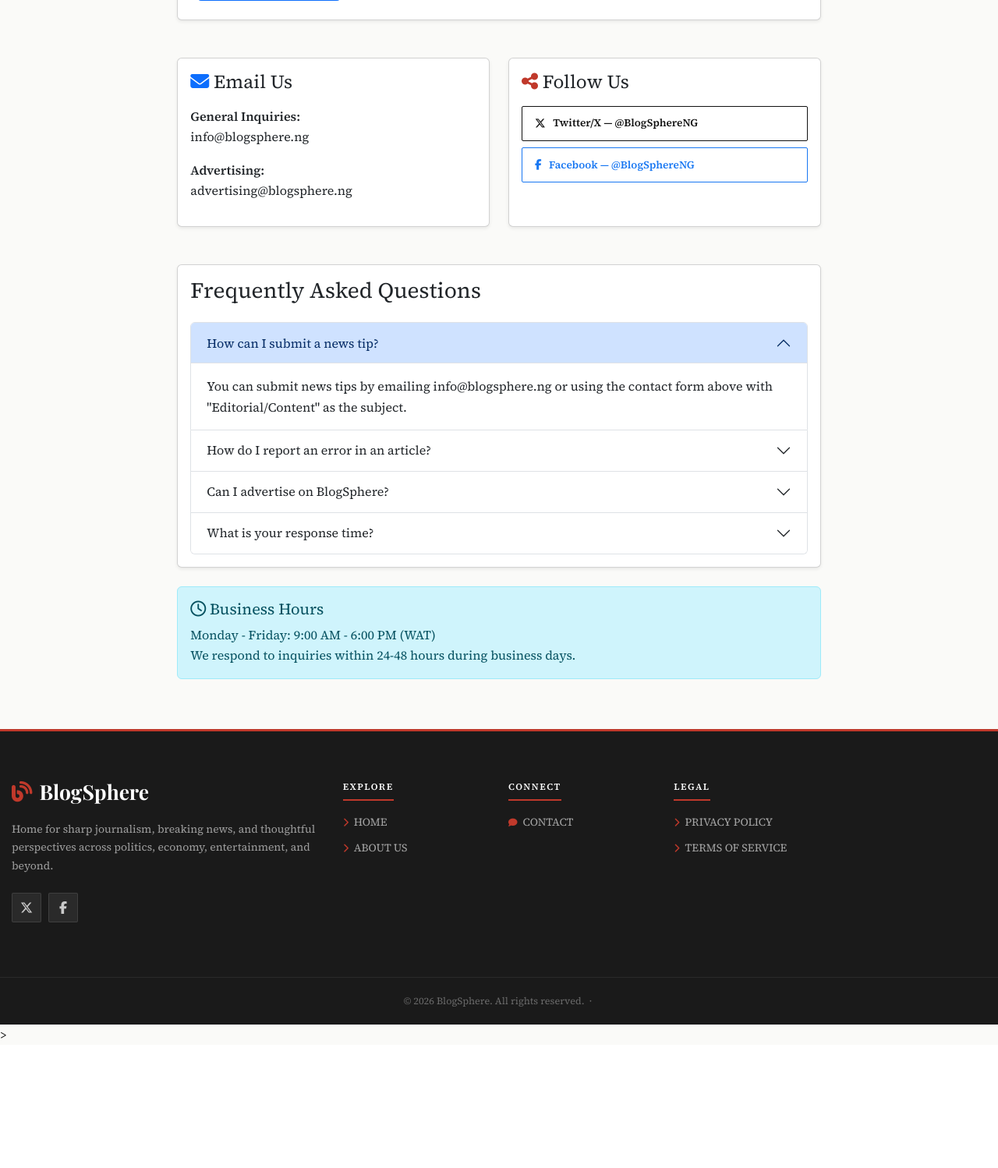
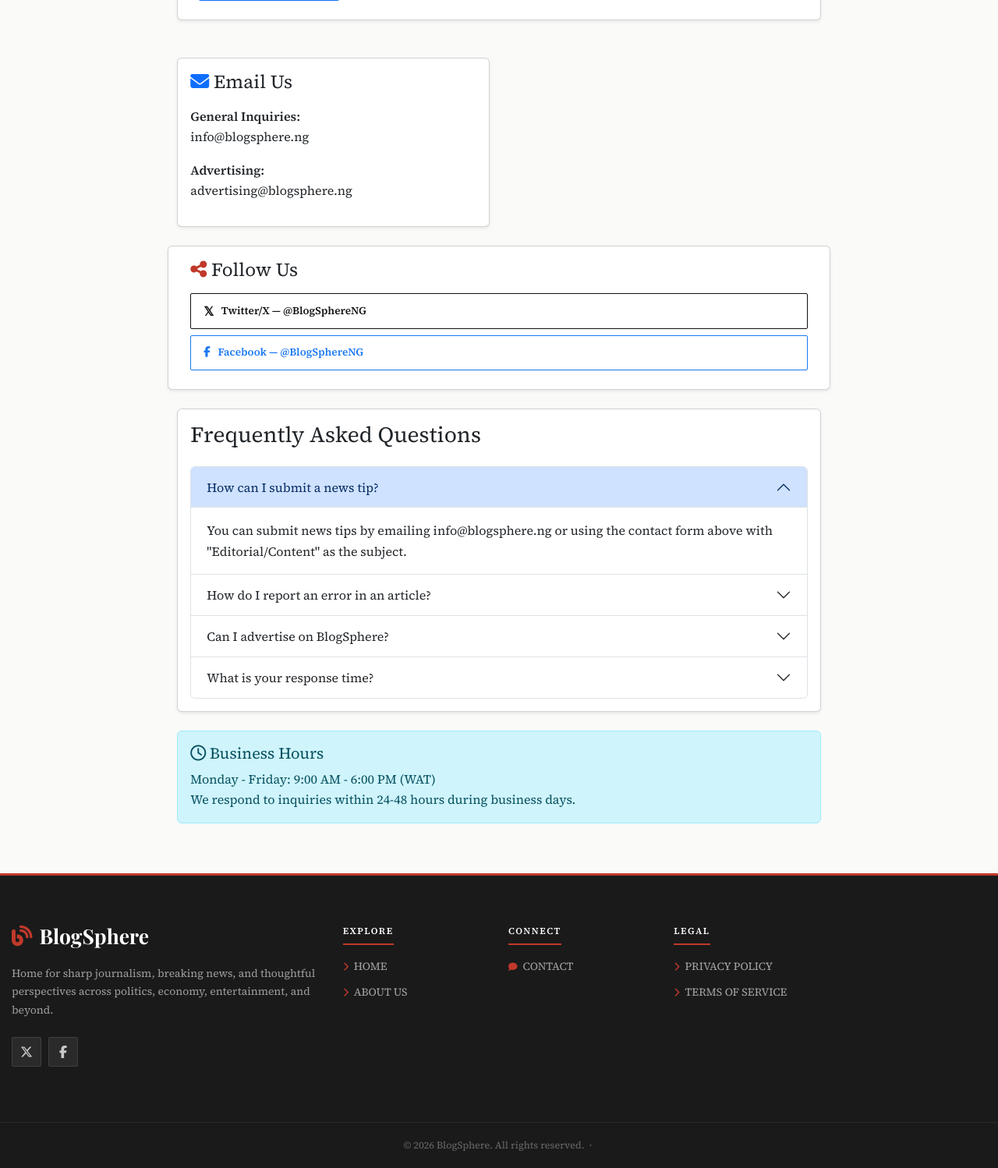
Before and after one commit to Sheddo7/BlogSphere, a Django app: page /contact/ in a window 1280 px wide. Shown: the part 873-2371 px from the top of the page at 78% size. Before the commit the page ends 2205 px from the top, so only its background shows below. Run offline with Django 5.2, Linux system fonts and the light colour scheme; data that the repository does not hold is empty; parts of the project's set-up code (start-up, migrations or seed data) failed here and were passed over; some libraries are stand-ins or nearby versions.

Commit message:
contact us

```diff
--- a/templates/blog/contact.html
+++ b/templates/blog/contact.html
@@ -72,26 +72,20 @@
                     </div>
                 </div>
 
-                <div class="col-md-6 mb-4">
                 <div class="card h-100 shadow-sm">
                     <div class="card-body">
                         <h4 class="card-title mb-3">
                             <i class="fas fa-share-alt" style="color:#c0392b;"></i> Follow Us
                         </h4>
-                            <div class="d-flex flex-column gap-2">
-                                <a href="{{ twitter_url }}"
-                                   style="display:flex;align-items:center;gap:.6rem;padding:.65rem 1rem;border:1.5px solid #111;border-radius:2px;text-decoration:none;color:#111;font-size:.85rem;font-weight:600;transition:all .18s;"
-                                   onmouseover="this.style.background='#111';this.style.color='#fff'"
-                                   onmouseout="this.style.background='transparent';this.style.color='#111'">
-                                    <i class="fab fa-x-twitter"></i> Twitter/X — @BlogSphereNG
+                        <div class="d-flex flex-column">
+                            <a href="{{ twitter_url }}" class="social-follow-btn social-x">
+                                <span style="font-size:1rem;font-weight:900;line-height:1;">𝕏</span>
+                                Twitter/X — @BlogSphereNG
                             </a>
-                                <a href="{{ facebook_url }}"
-                                   style="display:flex;align-items:center;gap:.6rem;padding:.65rem 1rem;border:1.5px solid #1877f2;border-radius:2px;text-decoration:none;color:#1877f2;font-size:.85rem;font-weight:600;transition:all .18s;"
-                                   onmouseover="this.style.background='#1877f2';this.style.color='#fff'"
-                                   onmouseout="this.style.background='transparent';this.style.color='#1877f2'">
-                                    <i class="fab fa-facebook-f"></i> Facebook — @BlogSphereNG
+                            <a href="{{ facebook_url }}" class="social-follow-btn social-fb">
+                                <i class="fab fa-facebook-f"></i>
+                                Facebook — @BlogSphereNG
                             </a>
-                            </div>
                         </div>
                     </div>
                 </div>
@@ -219,4 +213,55 @@ document.getElementById('contactForm').addEventListener('submit', function(e) {
     });
 });
 </script>
+
+<style>
+.social-follow-btn {
+    display: flex;
+    align-items: center;
+    gap: .6rem;
+    padding: .65rem 1rem;
+    border-radius: 2px;
+    text-decoration: none;
+    font-size: .85rem;
+    font-weight: 700;
+    transition: all .18s;
+    margin-bottom: .5rem;
+}
+.social-x {
+    border: 1.5px solid #111;
+    color: #111;
+    background: transparent;
+}
+.social-x:hover {
+    background: #111;
+    color: #fff;
+}
+.social-fb {
+    border: 1.5px solid #1877f2;
+    color: #1877f2;
+    background: transparent;
+}
+.social-fb:hover {
+    background: #1877f2;
+    color: #fff;
+}
+@media (prefers-color-scheme: dark) {
+    .social-x {
+        border-color: #fff;
+        color: #fff;
+    }
+    .social-x:hover {
+        background: #fff;
+        color: #111;
+    }
+    .social-fb {
+        border-color: #4e94f5;
+        color: #4e94f5;
+    }
+    .social-fb:hover {
+        background: #4e94f5;
+        color: #fff;
+    }
+}
+</style>
 {% endblock %}
```
Lines whose indentation alone changed are shown as unchanged.
